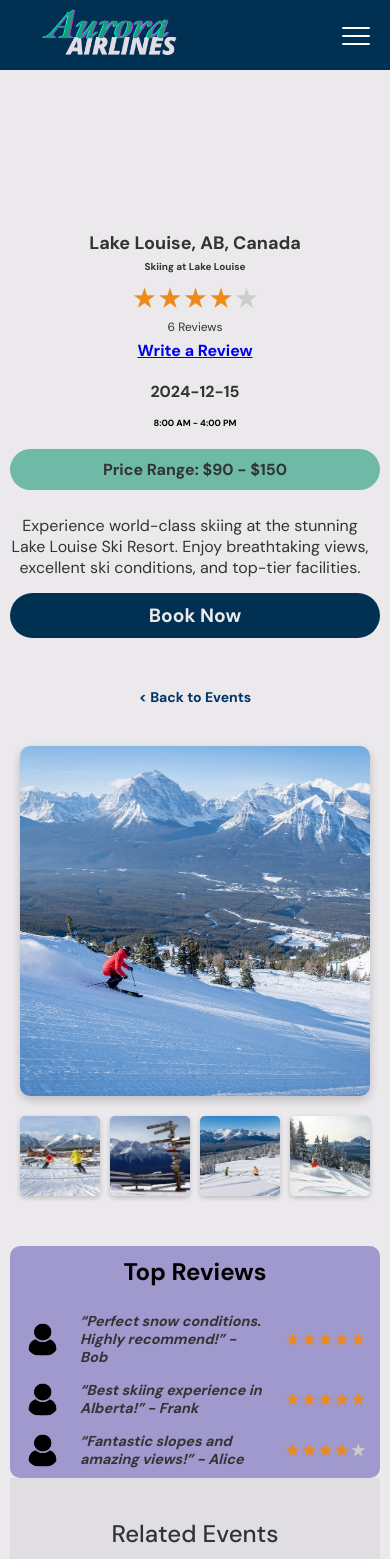
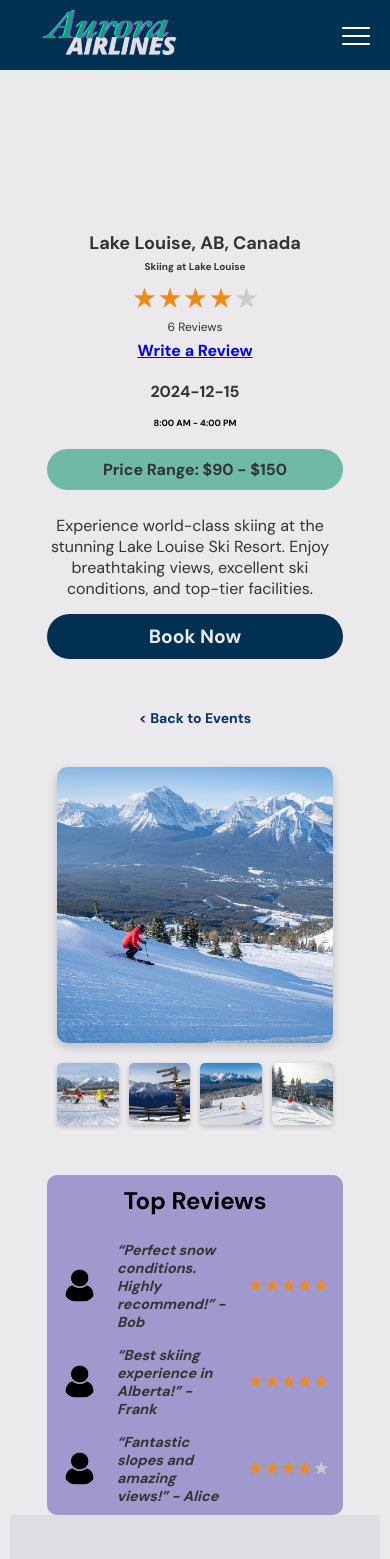
Before and after one commit to charlielang02/aurora-itinerary-app, a React (Vite) app: page /event-details/0 in a window 390 px wide. Shown: the top 1559 px of the page. Built offline with nearby package versions, Linux system fonts and the light colour scheme.

Commit message:
refactor EventDetails layout for improved responsiveness and alignment

```diff
--- a/src/pages/EventDetails.css
+++ b/src/pages/EventDetails.css
@@ -377,10 +377,11 @@ button:hover {
   .content-section {
     flex-direction: column;
     gap: 20px; /* Increase spacing between sections */
+    align-items: center; /* Center content */
   }
 
   .left-section {
-    width: 100%;
+    width: 80%;
     padding: 10px;
   }
 
@@ -407,7 +408,7 @@ button:hover {
   }
 
   .middle-section {
-    width: 100%;
+    width: 80%;
     align-items: center; /* Center-align content */
     text-align: center; /* Center-align text for better readability */
     padding-top: 20px;
@@ -437,7 +438,7 @@ button:hover {
   }
 
   .right-section {
-    width: 100%;
+    width: 80%;
     margin-top: 20px; /* Add spacing from other sections */
   }
 
```
